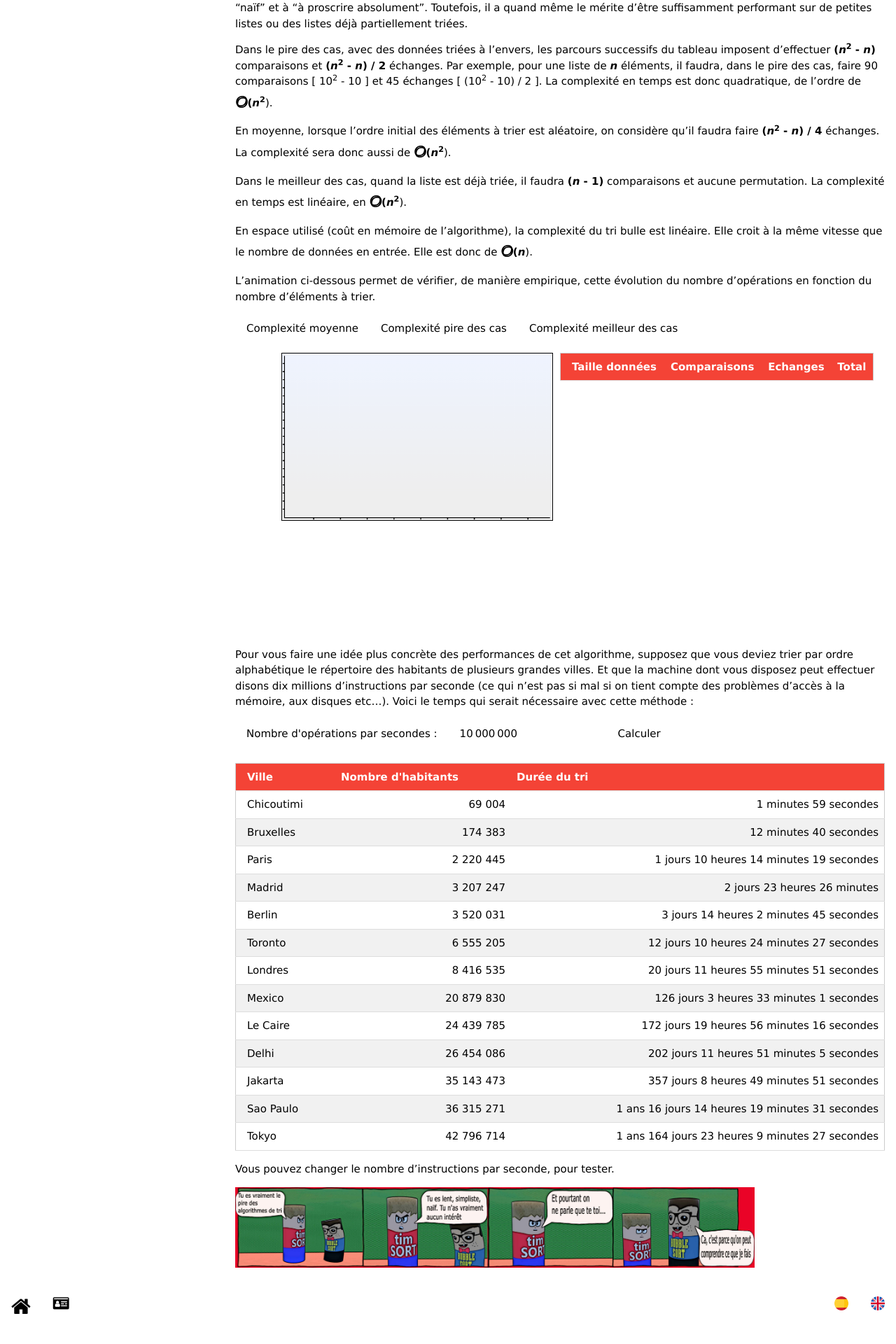
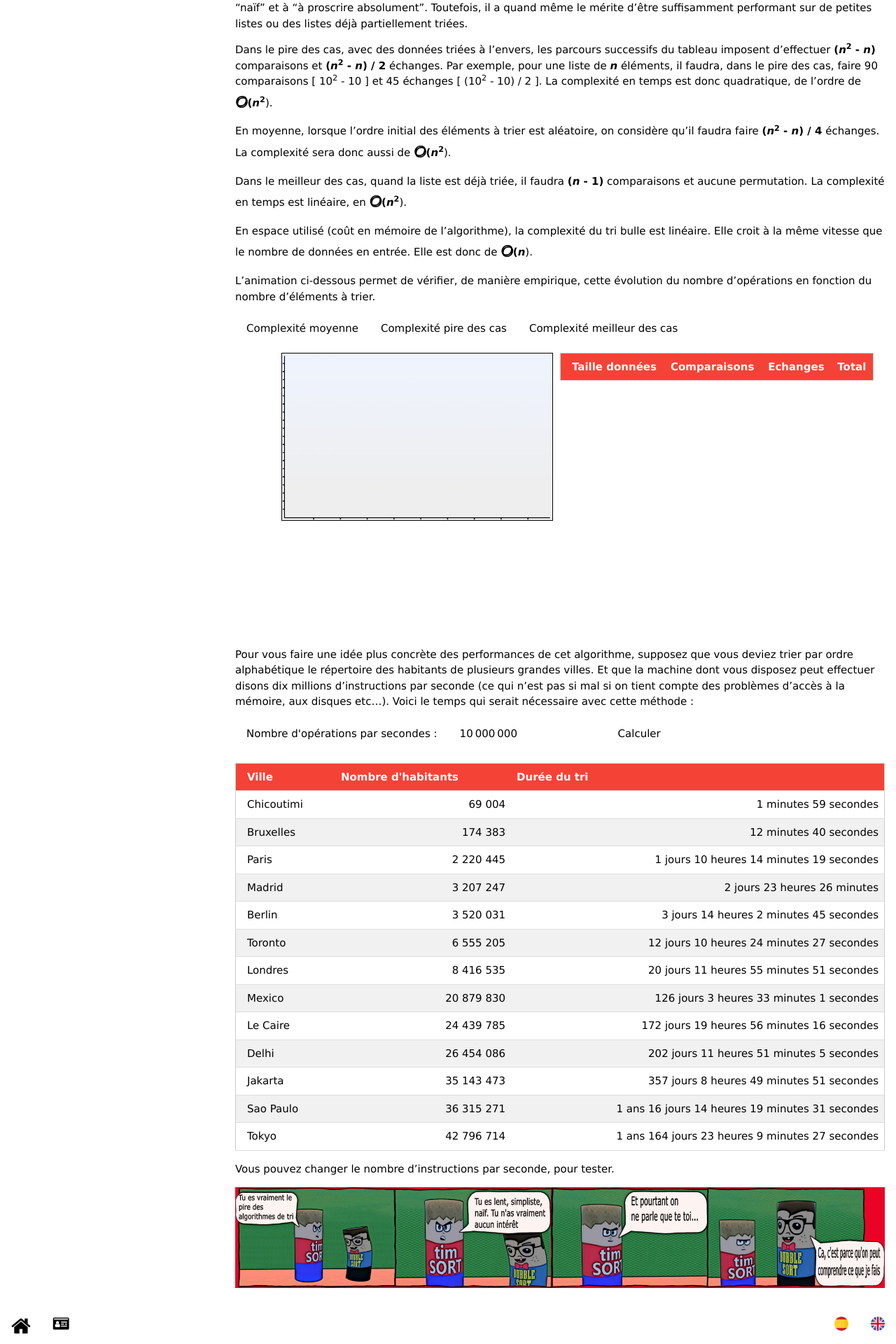
Before and after one commit to LWH-21/Algos, a Jekyll site: the page built from _posts/2020-11-20-bubblesort_fr.md, in a window 1280 px wide. Shown: the part 2777-4697 px from the top of the page at 70% size. Built offline with Jekyll 4.4.1, drawn with Linux system fonts in a browser that asks for light colours; comment, search, counter and statistics services are not loaded; before the commit the page ends 4668 px from its top, so only the background shows below that.

Commit message:
Update 2020-11-20-bubblesort_fr.md

```diff
--- a/_posts/2020-11-20-bubblesort_fr.md
+++ b/_posts/2020-11-20-bubblesort_fr.md
@@ -386,4 +386,4 @@ Pour vous faire une idée plus concrète des performances de cet algorithme, sup
 
 Vous pouvez changer le nombre d'instructions par seconde, pour tester.
 
-<img src="{{ 'assets/img/sort/bubble_fr.jpg' | relative_url }}" alt="Comics Strip " style="max-width: 80%;height: auto;"/>
+<img src="{{ 'assets/img/sort/bubble_fr.jpg' | relative_url }}" alt="Comics Strip " style="max-width: 100%;height: auto;"/>
```
